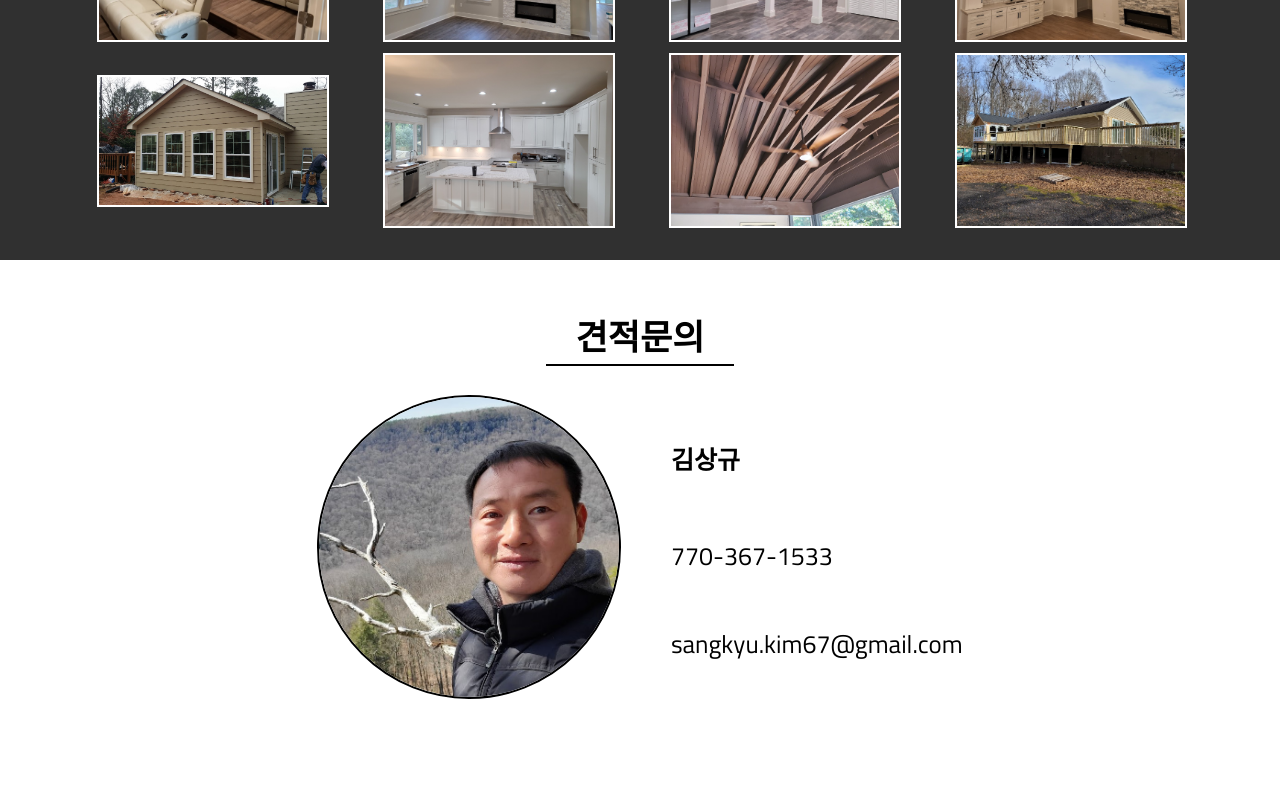
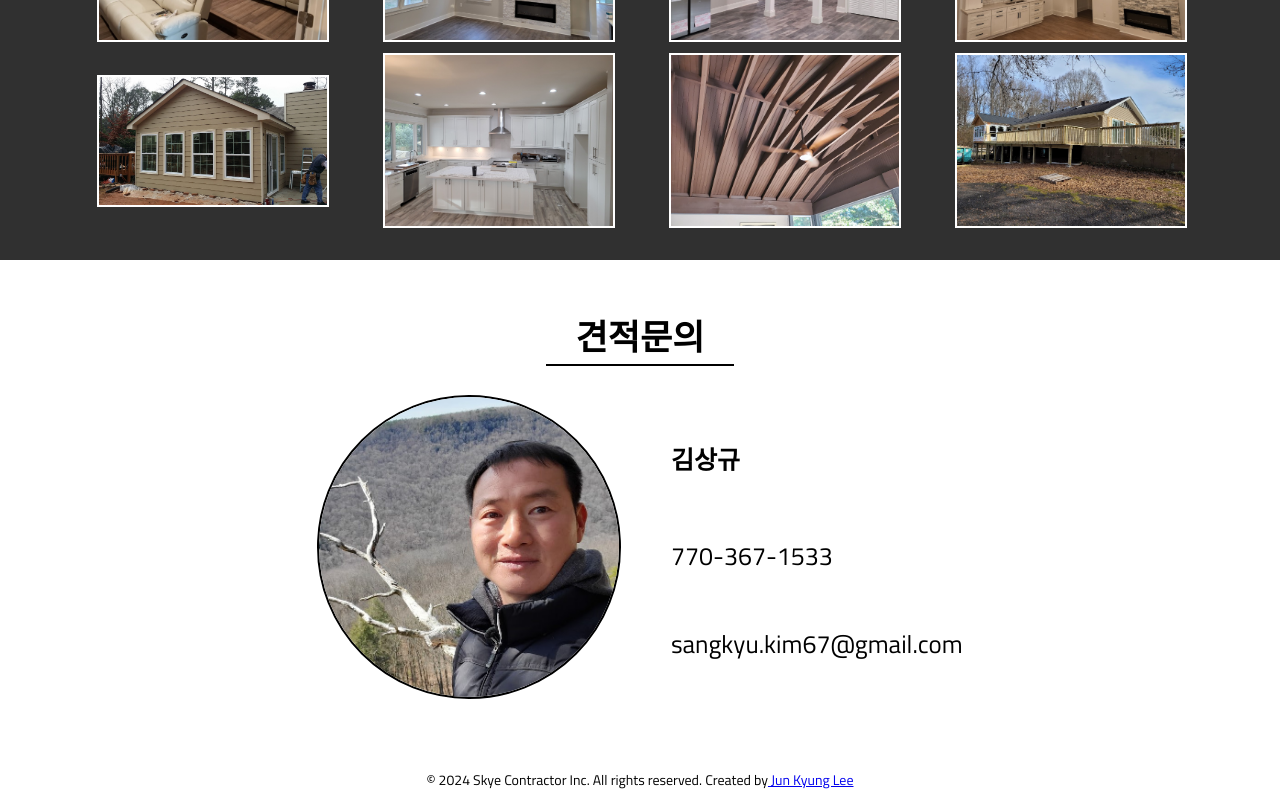
Before and after one commit to junlee0325/sangkyu-kim, a React (Create React App) app: page / in a window 1280 px wide. Shown: the part 2001-2801 px from the top of the page. Before the commit the page ends 2770 px from the top, so only its background shows below. Built offline with nearby package versions, Linux system fonts and the light colour scheme.

Commit message:
added footer

```diff
--- a/src/App.css
+++ b/src/App.css
@@ -1,5 +1,14 @@
 * {
   font-family: "Titillium Web", sans-serif;
+}
+
+footer {
+  display: flex;
+  flex-flow: row wrap;
+  justify-content: center;
+  margin: 10px;
+  font-size: 14px;
+  margin-top: auto;
 }
 
 @media (min-width: 1201px) {
--- a/src/App.js
+++ b/src/App.js
@@ -17,6 +17,14 @@ function App() {
         <Gallery />
         <Contact />
       </div>
+      <footer>
+	<span>
+	  © 2024 Skye Contractor Inc. All rights reserved.&nbsp;
+	</span>
+	<span>Created by
+	  <a href="https://github.com/junlee0325/sangkyu-kim" target="_blank"> Jun Kyung Lee</a>
+	</span>
+       </footer>
     </div>
   );
 }
--- a/src/App.scss
+++ b/src/App.scss
@@ -1,6 +1,15 @@
 * {
     font-family: "Titillium Web", sans-serif;
 }
+
+footer {
+    display: flex;
+    flex-flow: row wrap;
+    justify-content: center;
+    margin: 10px;
+    font-size: 14px;
+    margin-top: auto;
+  }
 
 @media (min-width: 1201px) {
    #App {
```
Also changed, not shown: 13 other files (tests, documents, lock files or other folders).
